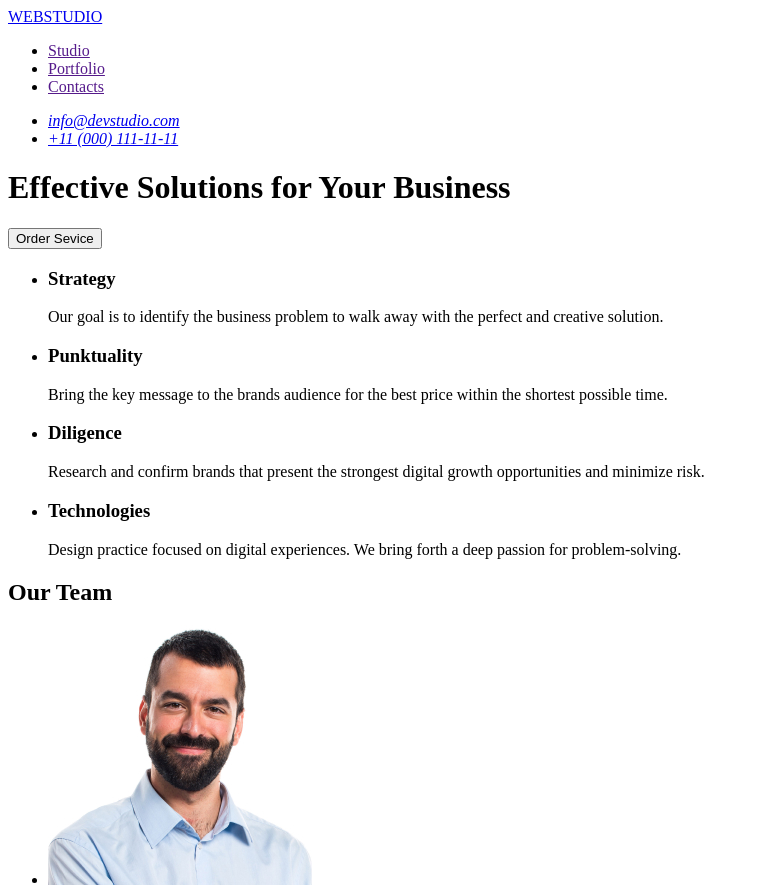
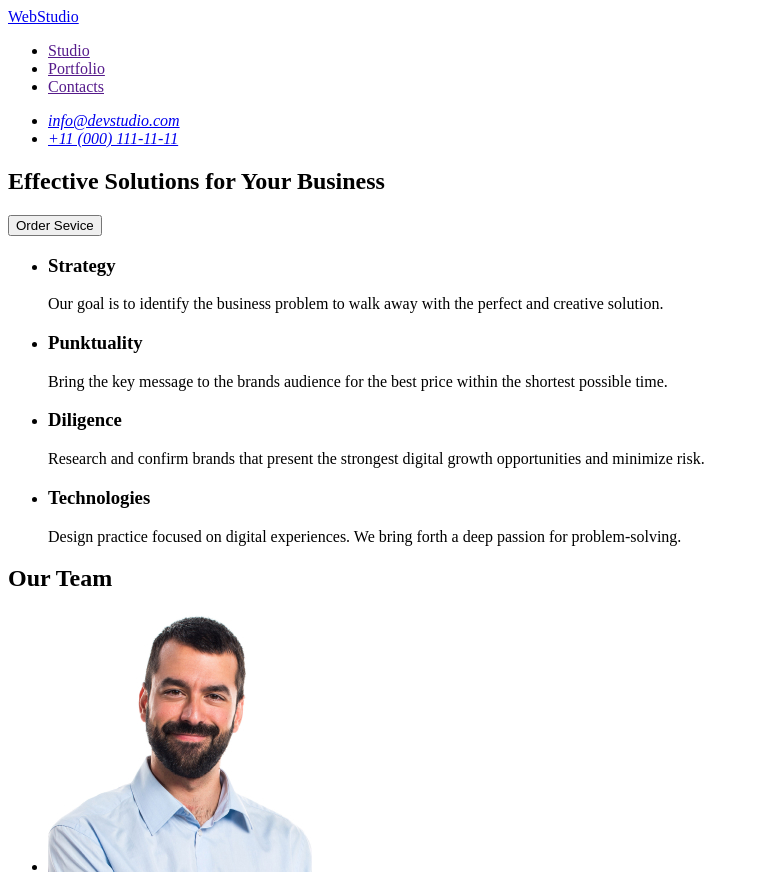
Before and after one commit to boris-v-r/goit-markup-hw-01, a plain HTML site: page index.html in a window 1280 px wide. Shown: the top 888 px of the page, without its empty margins (0-759 px from the left). Drawn offline with Linux system fonts and the light colour scheme.

Commit message:
Update index.html

```diff
--- a/index.html
+++ b/index.html
@@ -8,7 +8,7 @@
   <body>
     <header>
       <nav>
-        <a href="./index.html">WEBSTUDIO</a>
+        <a href="./index.html">WebStudio</a>
         <ul>
           <li>
             <a href="">Studio</a>
@@ -29,8 +29,10 @@
       </address>
     </header>
     <main>
-      <h1>Effective Solutions for Your Business</h1>
-      <button type="button">Order Sevice</button>
+      <section>
+        <h1>Effective Solutions for Your Business</h1>
+        <button type="button">Order Sevice</button>
+      </section>
       <section>
         <ul>
           <li>
```
